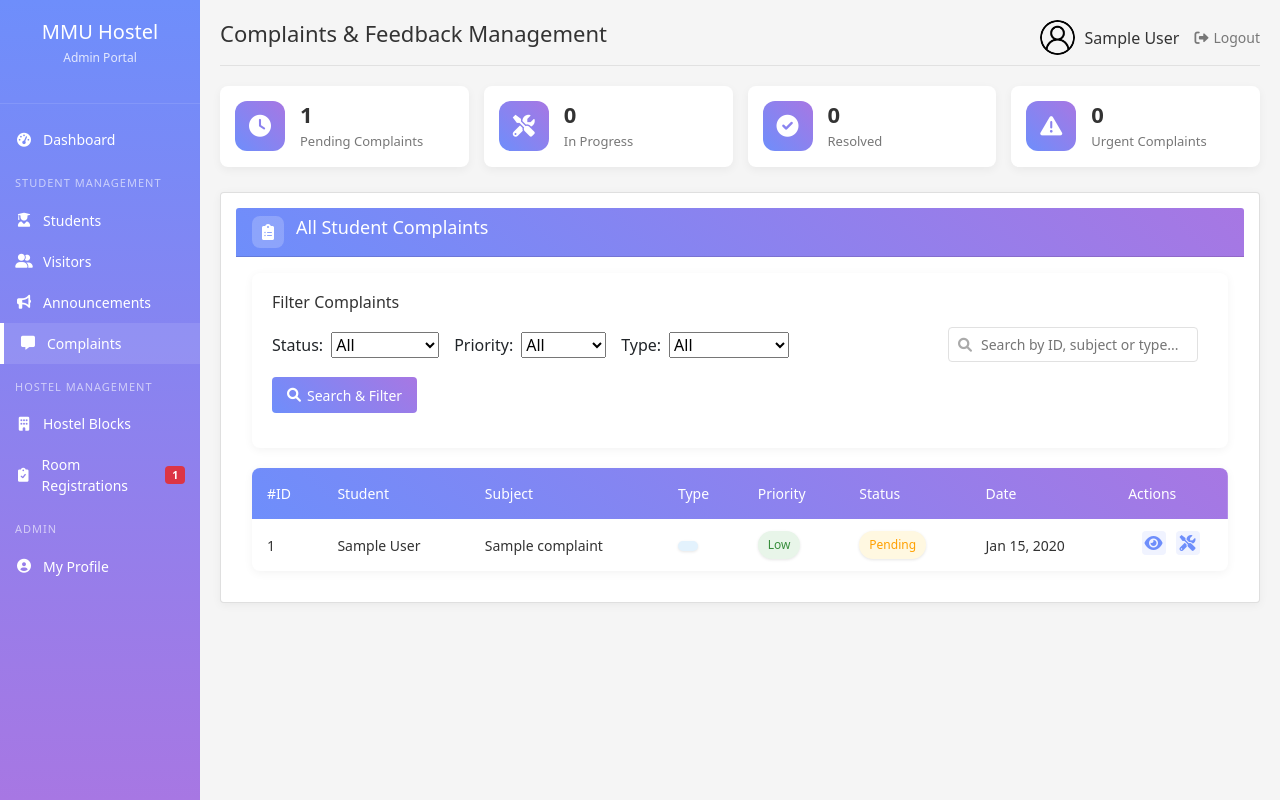
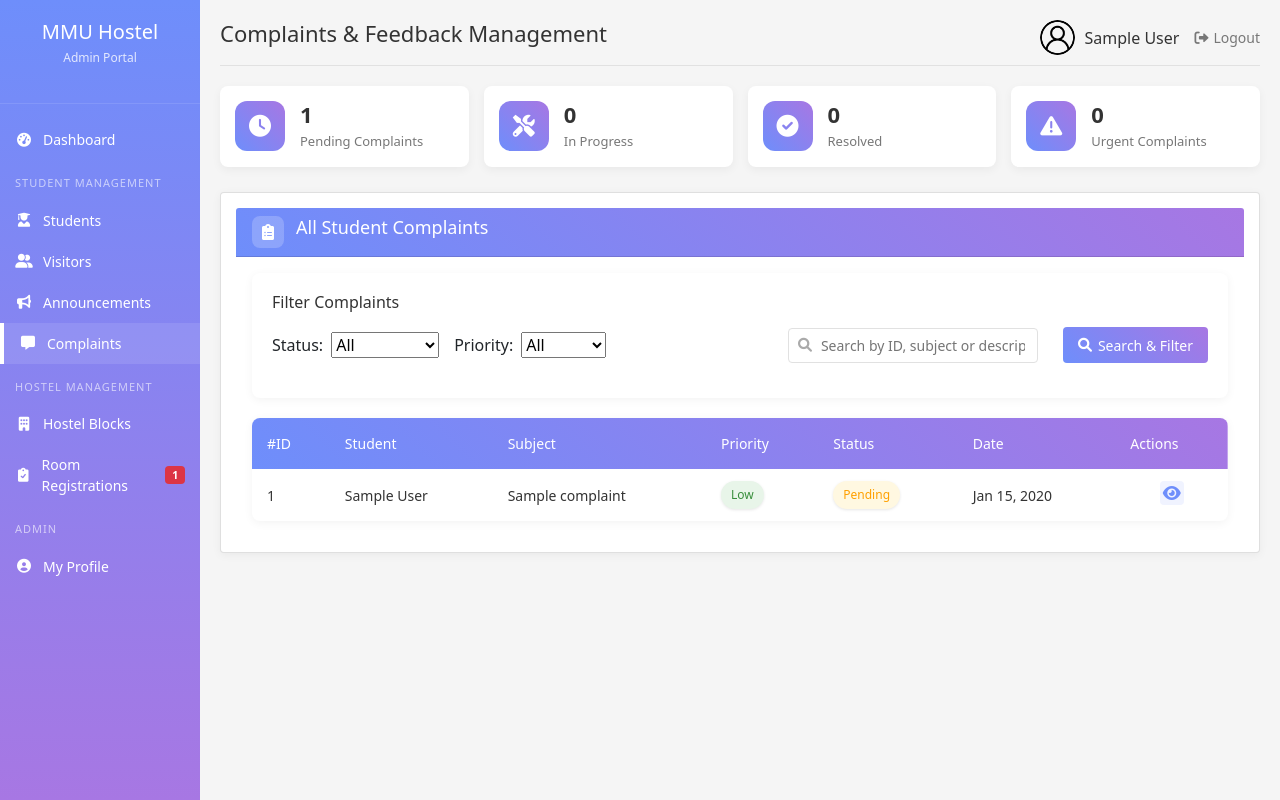
Before and after one commit to boon-lh/hostel-management-system, a PHP site: page /admin/complaints.php in a window 1280 px wide. Run offline with PHP 8.4, Linux system fonts and the light colour scheme; the visitor is signed in with stand-in values (Sample User, id 1); tables that the repository leaves empty hold one stand-in row (values such as "Sample post"); data that the repository does not hold is empty.

Commit message:
Updated dashboard and complaints page for admin

```diff
--- a/admin/admin_request_functions.php
+++ b/admin/admin_request_functions.php
@@ -33,25 +33,20 @@ function getAdminComplaints($conn, $filters = [], $page = 1, $limit = 10) {
         $params[] = $filters['priority'];
         $types .= "s";
     }
-
-    if (!empty($filters['complaint_type'])) {
-        $whereClause[] = "c.complaint_type = ?";
-        $params[] = $filters['complaint_type'];
-        $types .= "s";
-    }
+      // Removed complaint_type filter as it no longer exists in the database
 
     if (!empty($filters['student_id'])) {
         $whereClause[] = "c.student_id = ?";
         $params[] = $filters['student_id'];
         $types .= "i";
     }
-
-    if (!empty($filters['search'])) {
+      if (!empty($filters['search'])) {
         $search = "%" . $filters['search'] . "%";
-        $whereClause[] = "(c.subject LIKE ? OR c.description LIKE ?)";
+        $whereClause[] = "(c.id LIKE ? OR c.subject LIKE ? OR c.description LIKE ?)";
         $params[] = $search;
         $params[] = $search;
-        $types .= "ss";
+        $params[] = $search;
+        $types .= "sss";
     }
       // Calculate offset for pagination
     $offset = ($page - 1) * $limit;
--- a/admin/complaints.php
+++ b/admin/complaints.php
@@ -10,7 +10,13 @@ require_once '../shared/includes/db_connection.php';
 require_once 'admin_request_functions.php';
 
 // Set page title and additional CSS files
-$pageTitle = "MMU Hostel Management - Complaints & Feedback";
+$pageTitle = "MMU Hostel Management - Com                                        <th>ID</th>
+                                        <th>Student</th>
+                                        <th>Subject</th>
+                                        <th>Priority</th>
+                                        <th>Status</th>
+                                        <th>Date</th>
+                                        <th>Actions</th>& Feedback";
 $additionalCSS = ["css/dashboard.css", "css/complaints.css"];
 $additionalJS = ["js/complaints.js"];
 
@@ -64,9 +70,7 @@ if (isset($_GET['priority']) && !empty($_GET['priority'])) {
     $filters['priority'] = $_GET['priority'];
 }
 
-if (isset($_GET['complaint_type']) && !empty($_GET['complaint_type'])) {
-    $filters['complaint_type'] = $_GET['complaint_type'];
-}
+// Removed complaint_type filter as it no longer exists in the database
 
 if (isset($_GET['search']) && !empty($_GET['search'])) {
     $filters['search'] = $_GET['search'];
@@ -144,15 +148,7 @@ require_once 'sidebar-admin.php';
                             <tr>
                                 <th>Block:</th>
                                 <td><?= $complaintDetails['block'] ? htmlspecialchars($complaintDetails['block']) : 'N/A' ?></td>
-                            </tr>
-                            <tr>
-                                <th>Type:</th>
-                                <td>
-                                    <span class="status status-in-progress">
-                                        <?= htmlspecialchars(ucwords(str_replace('_', ' ', $complaintDetails['complaint_type']))) ?>
-                                    </span>
-                                </td>
-                            </tr>
+                            </tr>                            <!-- Type row removed as it's no longer in the database -->
                             <tr>
                                 <th>Priority:</th>
                                 <td>
@@ -388,21 +384,8 @@ require_once 'sidebar-admin.php';
                                         <option value="medium" <?= isset($_GET['priority']) && $_GET['priority'] === 'medium' ? 'selected' : '' ?>>Medium</option>
                                         <option value="low" <?= isset($_GET['priority']) && $_GET['priority'] === 'low' ? 'selected' : '' ?>>Low</option>
                                     </select>
-                                </div>
-                                <div class="filter-control">
-                                    <label for="complaint_type" class="filter-label">Type:</label>
-                                    <select class="filter-select" id="complaint_type" name="complaint_type">
-                                        <option value="">All</option>
-                                        <option value="maintenance" <?= isset($_GET['complaint_type']) && $_GET['complaint_type'] === 'maintenance' ? 'selected' : '' ?>>Maintenance</option>
-                                        <option value="cleanliness" <?= isset($_GET['complaint_type']) && $_GET['complaint_type'] === 'cleanliness' ? 'selected' : '' ?>>Cleanliness</option>
-                                        <option value="roommate" <?= isset($_GET['complaint_type']) && $_GET['complaint_type'] === 'roommate' ? 'selected' : '' ?>>Roommate</option>
-                                        <option value="security" <?= isset($_GET['complaint_type']) && $_GET['complaint_type'] === 'security' ? 'selected' : '' ?>>Security</option>
-                                        <option value="noise" <?= isset($_GET['complaint_type']) && $_GET['complaint_type'] === 'noise' ? 'selected' : '' ?>>Noise</option>
-                                        <option value="other" <?= isset($_GET['complaint_type']) && $_GET['complaint_type'] === 'other' ? 'selected' : '' ?>>Other</option>
-                                    </select>
-                                </div>
-                                <div class="search-form">
-                                    <input type="text" name="search" class="search-input" placeholder="Search by ID, subject or type..." value="<?= htmlspecialchars($_GET['search'] ?? '') ?>">
+                                </div><div class="search-form">
+                                    <input type="text" name="search" class="search-input" placeholder="Search by ID, subject or description..." value="<?= htmlspecialchars($_GET['search'] ?? '') ?>">
                                 </div>
                                 <button type="submit" class="filter-btn apply-filters-btn">
                                     <i class="fas fa-search"></i> Search & Filter
@@ -427,7 +410,6 @@ require_once 'sidebar-admin.php';
                                         <th>#ID</th>
                                         <th>Student</th>
                                         <th>Subject</th>
-                                        <th>Type</th>
                                         <th>Priority</th>
                                         <th>Status</th>
                                         <th>Date</th>
@@ -438,13 +420,7 @@ require_once 'sidebar-admin.php';
                                     <?php foreach ($complaints as $c): ?>
                                     <tr>
                                         <td><?= $c['id'] ?></td>
-                                        <td><?= htmlspecialchars($c['student_name']) ?></td>
-                                        <td><?= htmlspecialchars($c['subject']) ?></td>
-                                        <td>
-                                            <span class="status status-in-progress">
-                                                <?= htmlspecialchars(ucwords(str_replace('_', ' ', $c['complaint_type']))) ?>
-                                            </span>
-                                        </td>
+                                        <td><?= htmlspecialchars($c['student_name']) ?></td>                                        <td><?= htmlspecialchars($c['subject']) ?></td>
                                         <td>
                                             <?php
                                             $priorityClass = '';
@@ -479,13 +455,6 @@ require_once 'sidebar-admin.php';
                                            title="View Details">
                                             <i class="fas fa-eye"></i>
                                         </a>
-
-                                        <?php if ($c['status'] === 'pending'): ?>
-                                        <a href="#" class="action-btn edit-btn quick-status-update"
-                                           data-id="<?= $c['id'] ?>" data-status="in_progress" title="Mark In Progress">
-                                            <i class="fas fa-tools"></i>
-                                        </a>
-                                        <?php endif; ?>
                                     </td>
                                 </tr>
                                 <?php endforeach; ?>
--- a/database_setup.sql
+++ b/database_setup.sql
@@ -359,6 +359,7 @@ CREATE TABLE `visitors` (
   `time_in` time NOT NULL,
   `time_out` time DEFAULT NULL,
   `room_number` varchar(20) NOT NULL,
+  `visit_purpose` varchar(255) DEFAULT NULL,
   `created_at` timestamp NOT NULL DEFAULT current_timestamp()
 ) ENGINE=InnoDB DEFAULT CHARSET=utf8mb4 COLLATE=utf8mb4_general_ci;
 
```
Also changed, not shown: admin/dashboard.php (+7 -26 lines), update_room_constraints.sql (deleted, +0 -66 lines).
